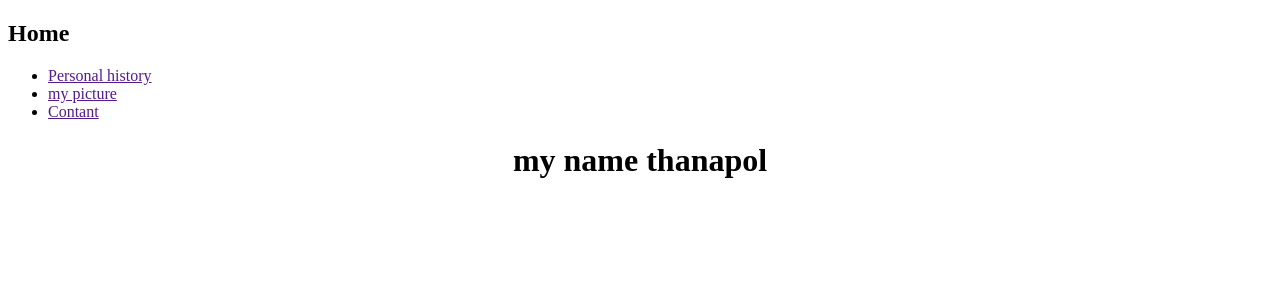
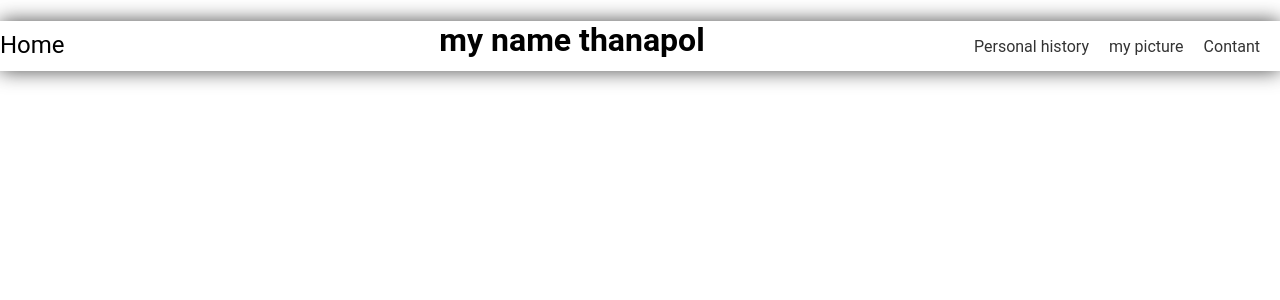
Before and after one commit to Thanapolseekhot/WebProPHP, a PHP site: page /myprofile.php in a window 1280 px wide. Shown: the top 300 px of the page. Run offline with PHP 8.4, Linux system fonts and the light colour scheme.

Commit message:
update myprofile

```diff
--- a/myprofile.php
+++ b/myprofile.php
@@ -4,6 +4,8 @@
     <meta charset="UTF-8">
     <meta name="viewport" content="width=device-width, initial-scale=1.0">
     <title>profile</title>
+
+    <link rel="stylesheet" href="style.css">
 </head>
 <body>
 <div class="menubar">
--- /dev/null
+++ b/style.css
@@ -0,0 +1,83 @@
+body{
+    font-family: 'Roboto', sans-serif;
+    margin:0;
+    padding: 0;
+}
+.container{
+    width: 860px;
+    margin: 0 auto;
+}
+.menubar .logo{
+    float: left;
+}
+.menubar{
+    width: 100%;
+    height: 50px;
+    background: #fff;
+    box-shadow: 0 0 20px rgb(73, 73, 73);
+}
+.menubar h2{
+    margin: 0;
+    font-size: 24px;
+    font-weight: normal;
+    padding-top: 10px ;
+}
+.menubar ul.menu{
+    list-style: none;
+    float: right;
+}
+.menubar ul.menu li{
+    float: left;
+    margin-right: 20px;
+}
+.menubar ul.menu li a {
+    text-decoration: none;
+    color: #333;
+    border-bottom: 2px solid transparent;
+    padding-bottom: 20px;
+    transition: all 0.3s ease;
+}
+.menubar ul.menu li a:hover {
+    border-bottom: 2px solid #333;
+    padding-bottom: 0;
+}
+.header {
+    background: #666 url(1.jpg) no-repeat;
+    background-position: center center;
+    background-size: 200px;
+    width: 100%;
+    height: 450px;
+    animation: slide 20s infinite;
+}
+
+
+.menu_bar{
+    width: 100%;
+    height: 50px;
+
+}
+.menu_bar h2{
+    margin:30px;
+    font-size: 24px;
+    font-weight: normal;
+
+}
+.menu_bar ul.menu{
+    list-style: none;
+    float: left;
+}
+.menu_bar ul.menu li{
+    margin-right: -30px;
+    margin-top: 10px;
+}
+.menu_bar ul.menu li a {
+    text-decoration: none;
+    color: #9b59b6;
+    border-bottom: 2px solid transparent;
+    padding-bottom: 20px;
+    transition: all 0.3s ease;
+}
+.menu_bar ul.menu li a:hover {
+    border-bottom: 2px solid #e74c3c ;
+    padding-bottom: 0;
+}
```
